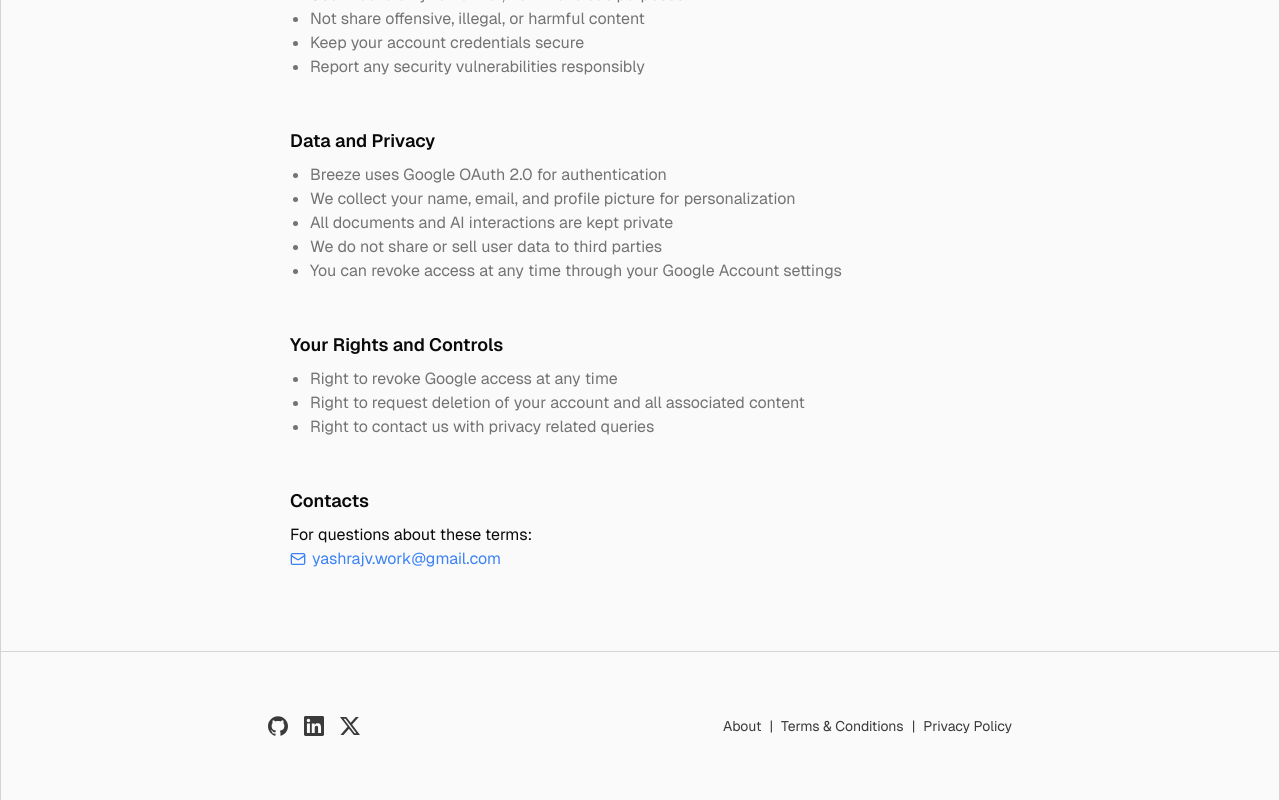
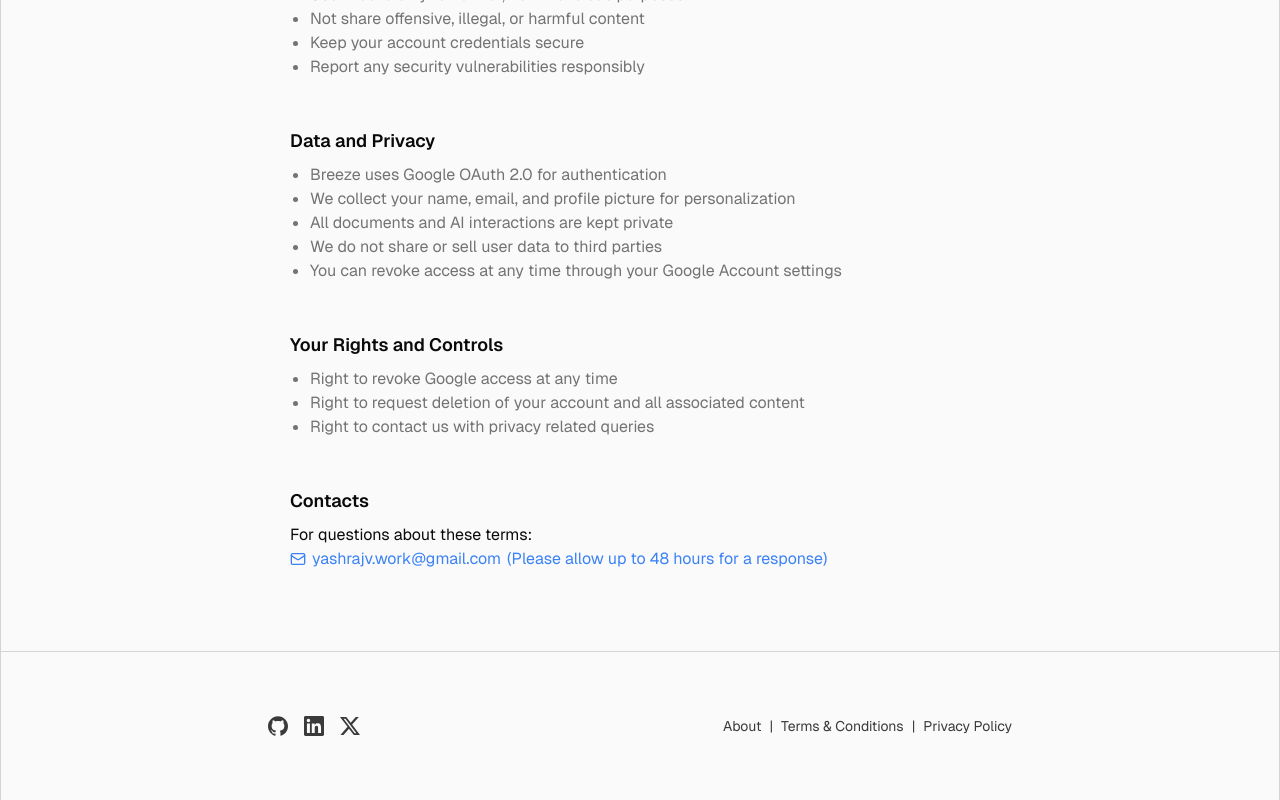
Before and after one commit to Anuragsharma15-dell/Breeze, a Next.js app: page /terms in a window 1280 px wide. Shown: the part 613-1413 px from the top of the page. Built offline with nearby package versions, Linux system fonts and the light colour scheme.

Commit message:
Added para

```diff
--- a/app/terms/page.tsx
+++ b/app/terms/page.tsx
@@ -7,6 +7,7 @@ import type { Metadata } from "next";
 export const metadata:Metadata = {
   title:"Metadata loaded"
 }
+
 export default function Terms() {
   return (
     <div className="flex flex-col min-h-screen border-x md:mt-16 mt-12">
@@ -102,8 +103,12 @@ export default function Terms() {
               >
                 <MailIcon size={16} />
                 yashrajv.work@gmail.com
+                <p>
+                  (Please allow up to 48 hours for a response)
+                </p>
               </a>
             </p>
+
           </section>
         </div>
       </div>
```
